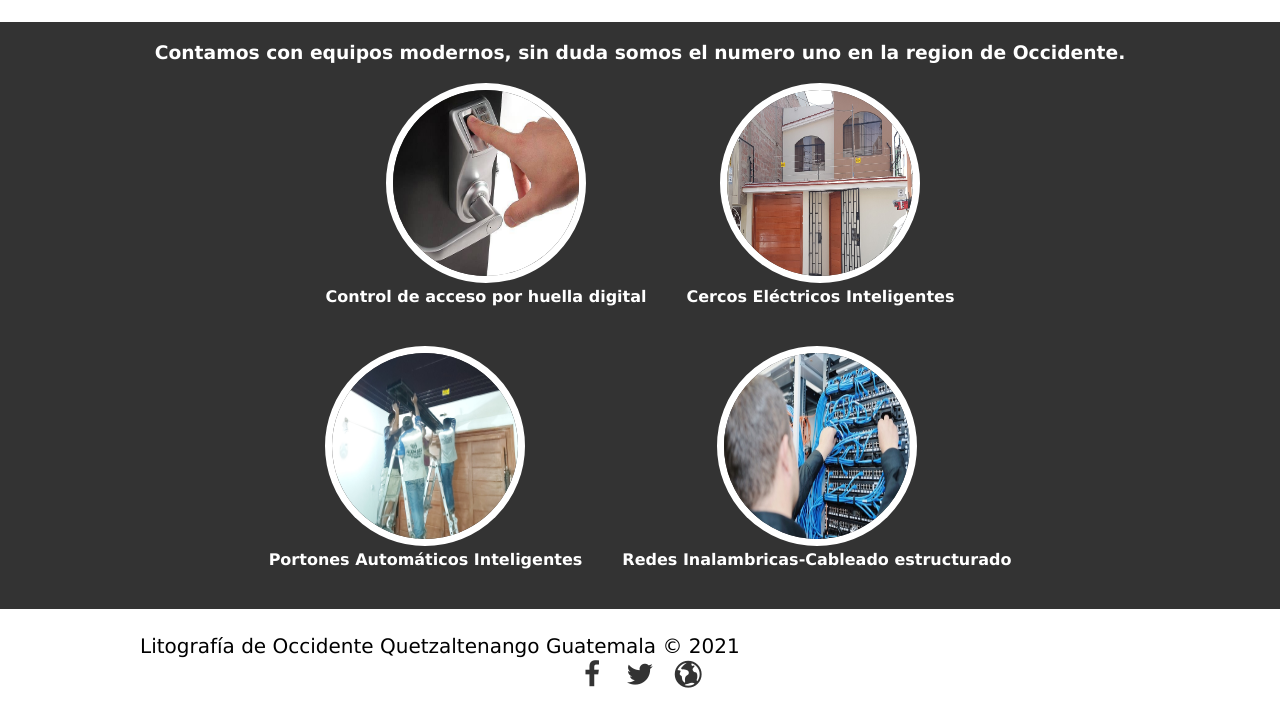
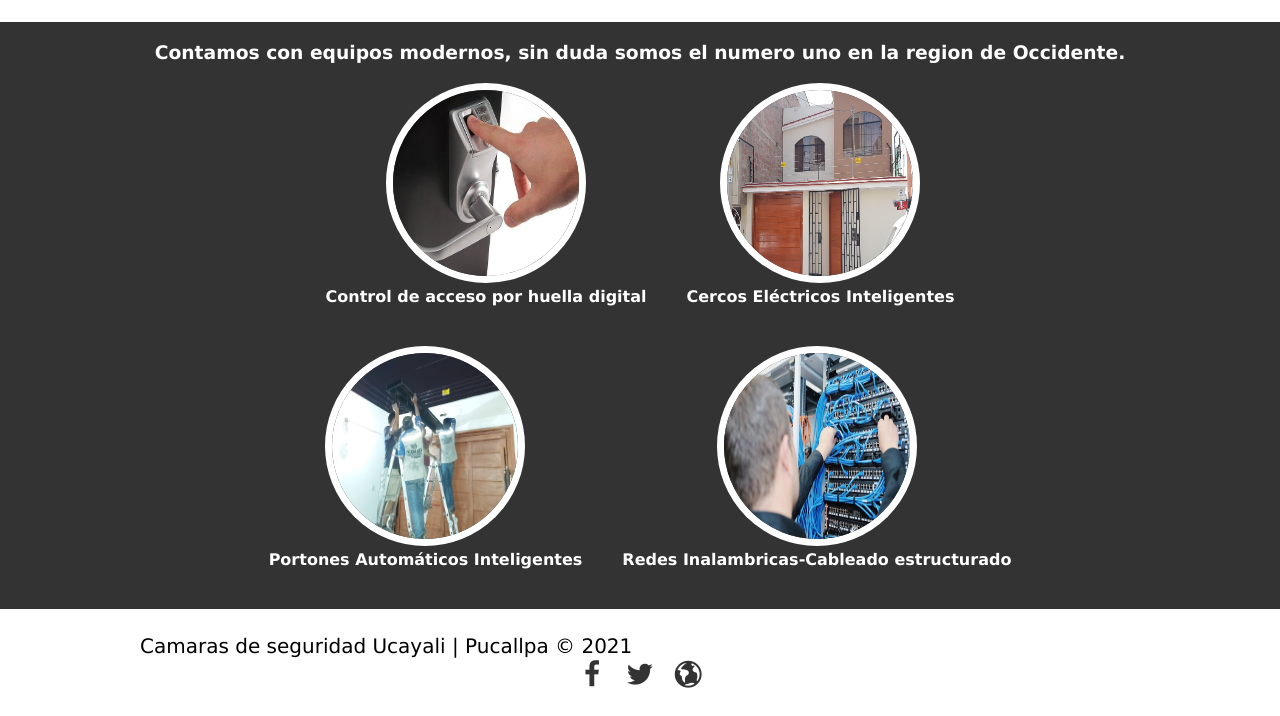
Before and after one commit to movimientoprogramador/CamarasdeSeguridad, a plain HTML site: page index.html in a window 1280 px wide. Shown: the part 753-1469 px from the top of the page. Drawn offline with Linux system fonts and the light colour scheme.

Commit message:
Update index.html

```diff
--- a/index.html
+++ b/index.html
@@ -94,7 +94,7 @@
 
 <footer>
     <div class="contenedor">
-        <p class="copy">Litografía de Occidente Quetzaltenango Guatemala © 2021</p>
+        <p class="copy">Camaras de seguridad Ucayali | Pucallpa © 2021</p>
         <div class="sociales">
             <a class="icon-facebook" href="https://web.facebook.com/dobleb.rapper.5/"></a>
             <a class="icon-twitter" href="#"></a>
```
